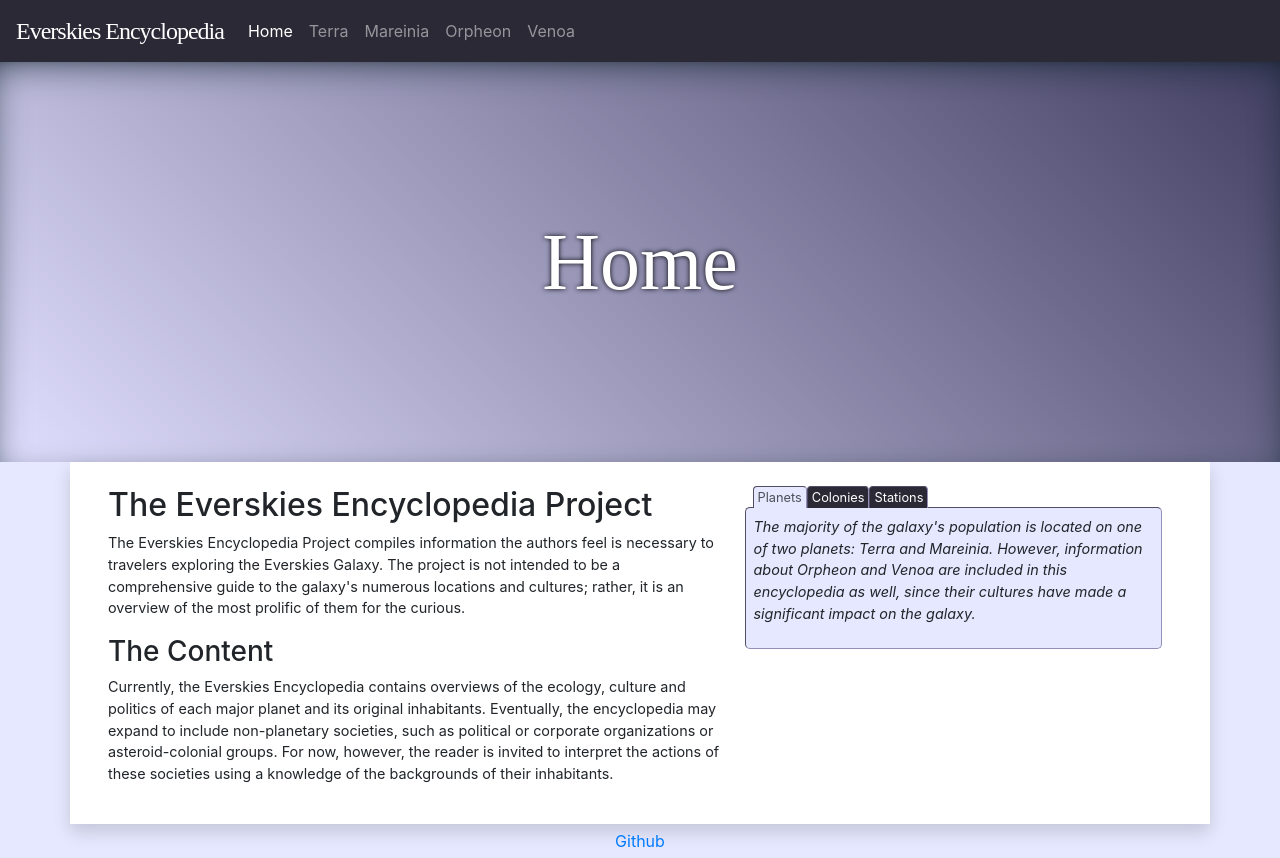
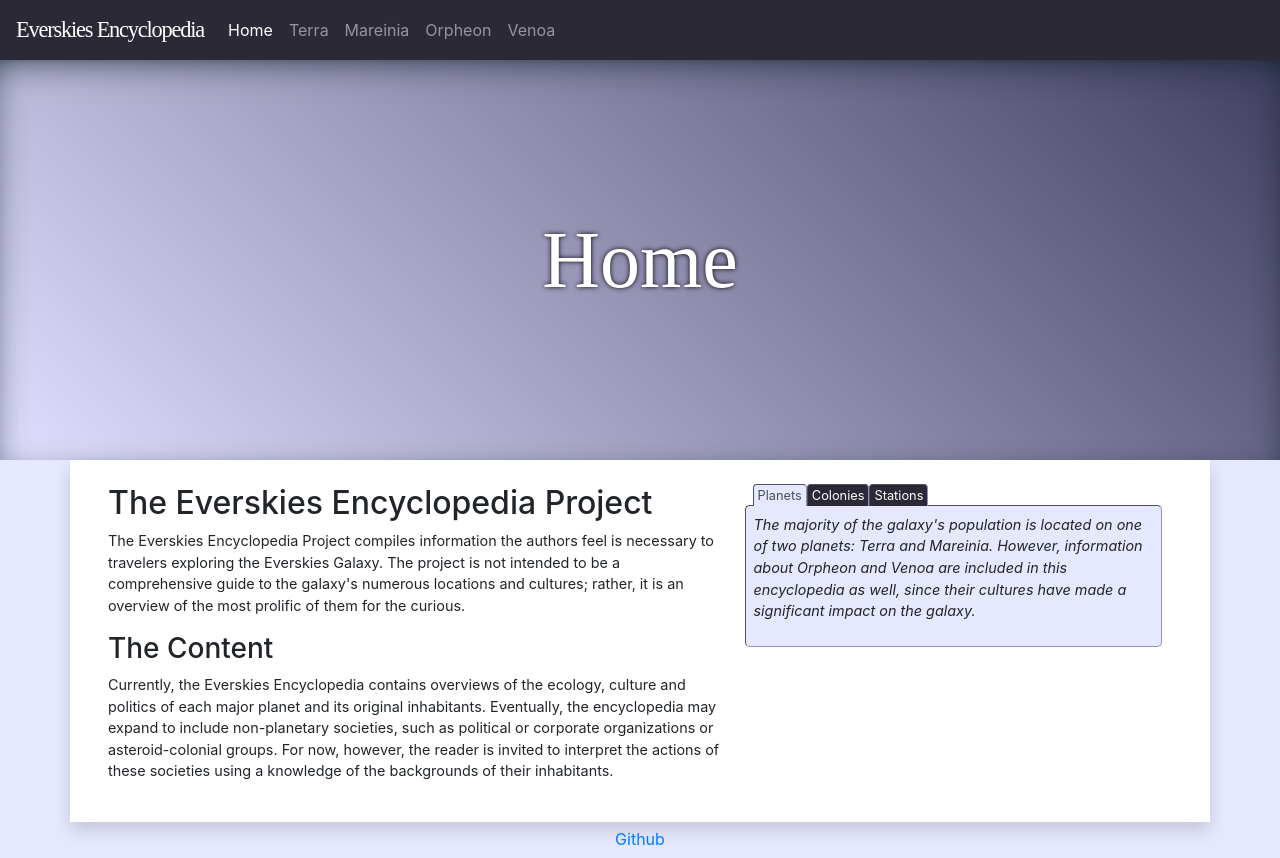
Before and after one commit to LarsonAR/creative1, a plain HTML site: page index.html in a window 1280 px wide. Drawn offline with nearby package versions, Linux system fonts and the light colour scheme.

Commit message:
Readjusted menu sizing and spacing

```diff
--- a/css/styles.css
+++ b/css/styles.css
@@ -15,8 +15,8 @@ p {
 }
 
 .copperplate {
-    font-size: 1.5em;
-    letter-spacing: -1px;
+    font-size: 1.4em;
+    letter-spacing: -1.2px;
     font-family: Copperplate, serif;
 }
 
```
